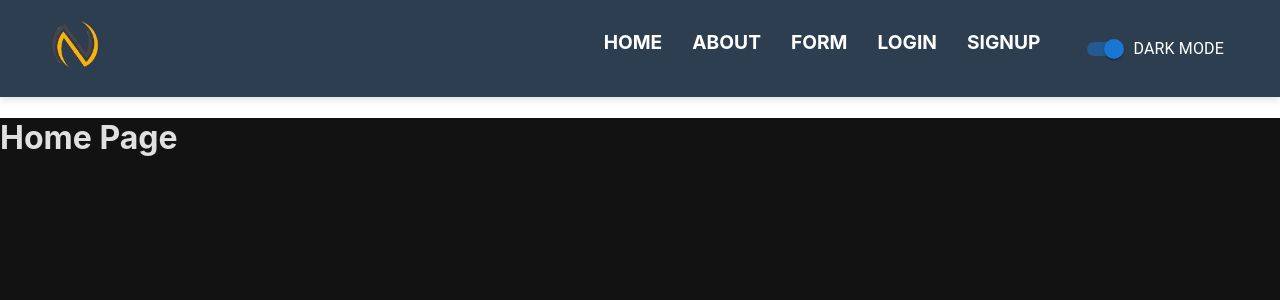
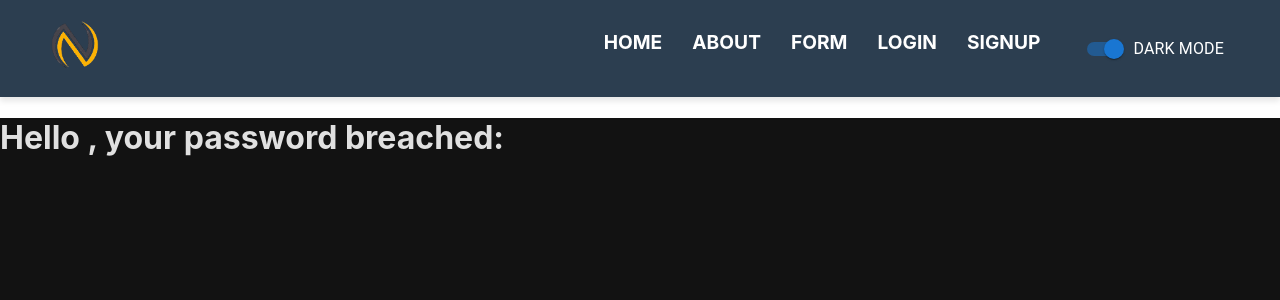
Before and after one commit to NaunihalSingh40/tasks_WitsLab, a React (Create React App) app: page / in a window 1280 px wide. Shown: the top 300 px of the page. Built offline with nearby package versions, Linux system fonts and the light colour scheme.

Commit message:
localstorage fetch

```diff
--- a/src/pages/Login.jsx
+++ b/src/pages/Login.jsx
@@ -13,10 +13,11 @@ import { Controller, useForm } from "react-hook-form";
 import { useSelector } from 'react-redux'
 import { Wrapper } from "../styles/components/Login/Login";
 import { darkTheme, lightTheme } from "../theme/color";
+import { useNavigate } from "react-router-dom";  // Import useNavigate
 
 function Login() {
-
   const theme = useSelector((state) => state.theme.value);
+  const navigate = useNavigate(); // Initialize navigate
 
   const { handleSubmit, control, reset, formState: { errors } } = useForm();
 
@@ -38,6 +39,9 @@ function Login() {
       console.log("No token found in localStorage");
     }
     reset(); // Resets the form after submission
+
+    // Redirect after form submission
+    navigate("/");  // Use navigate to redirect
   };
 
   const [showPassword, setShowPassword] = React.useState(false);
--- a/src/views/Home/Home.jsx
+++ b/src/views/Home/Home.jsx
@@ -1,11 +1,11 @@
-import React, { useEffect } from 'react'
-import { Wrapper } from 'styles/components/Home/Home'
-import { useSelector } from 'react-redux'
-
+import React, { useEffect } from "react";
+import { Wrapper } from "styles/components/Home/Home";
+import { useSelector } from "react-redux";
 
 export const Home = () => {
-
   const theme = useSelector((state) => state.theme.value);
+  const loginCredentials = JSON.parse(window.localStorage.getItem("loginCredentials:"));
+  console.log(loginCredentials);
 
   useEffect(() => {
     document.title = "Home Page";
@@ -13,9 +13,9 @@ export const Home = () => {
 
   return (
     <>
-    <Wrapper isDarkMode ={theme}>
-        <h1>Home Page</h1>
-    </Wrapper>
+      <Wrapper isDarkMode={theme} >
+        <h1>Hello {loginCredentials?.Username}, your password breached: {loginCredentials?.Password}</h1>
+      </Wrapper>
     </>
-  )
-}
+  );
+};
```
